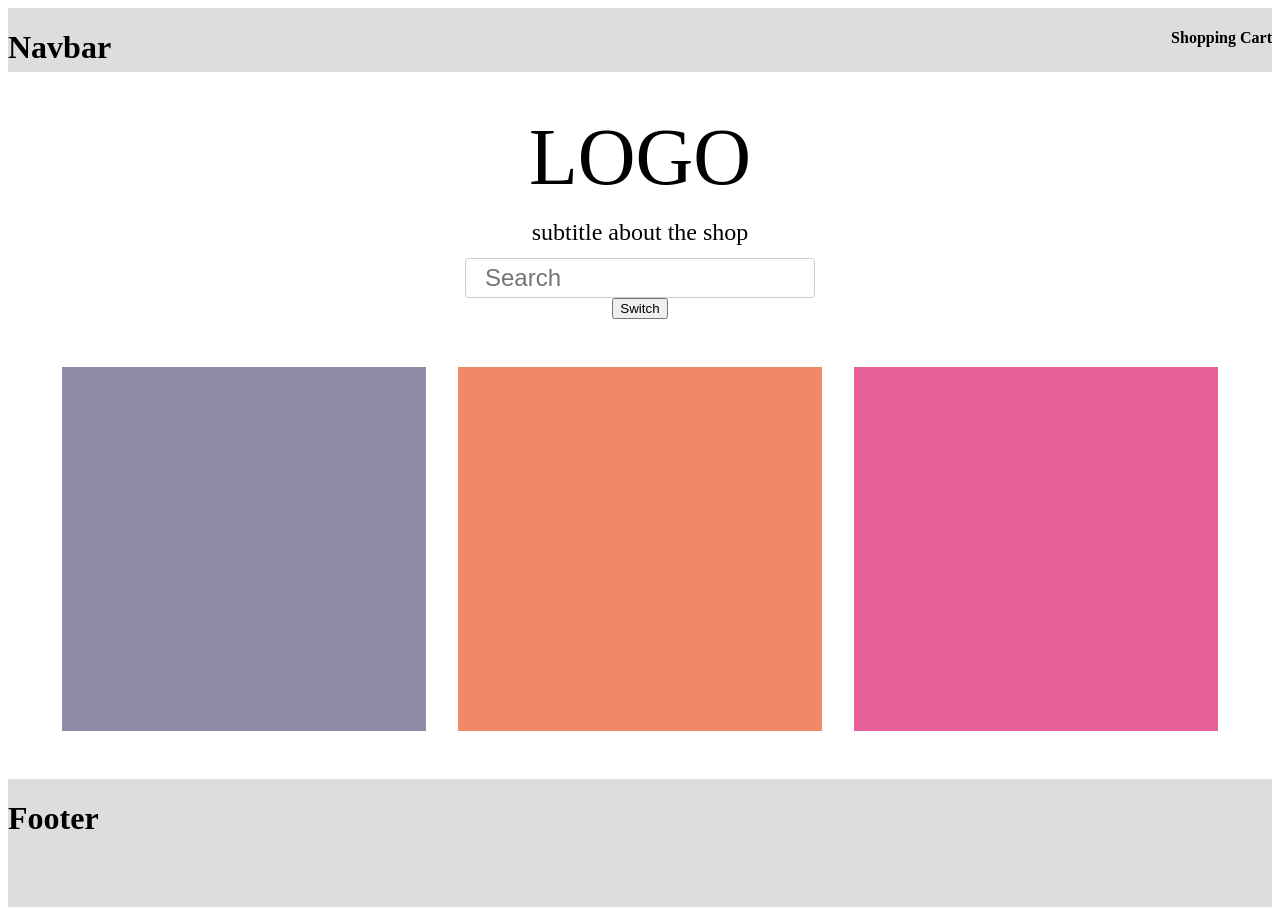
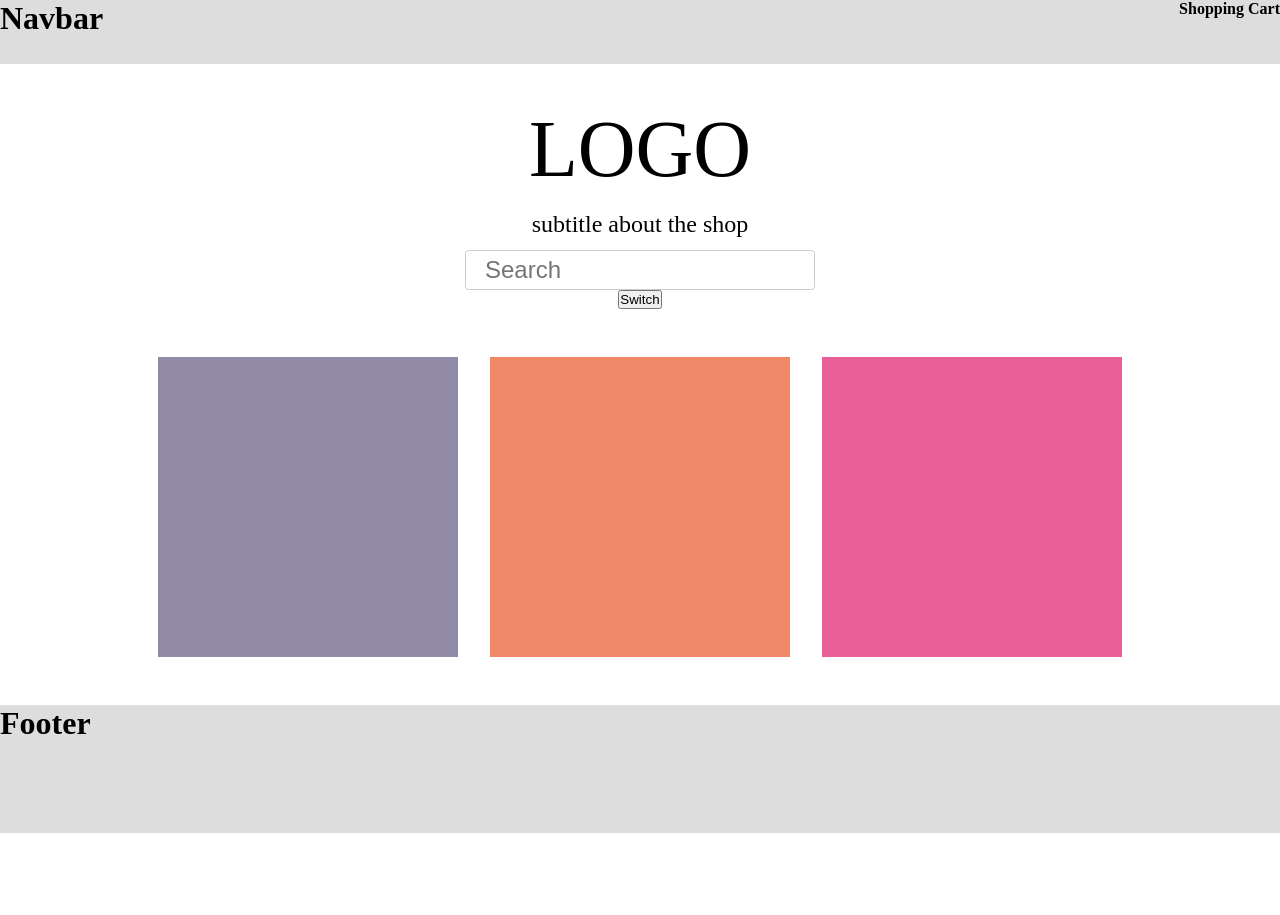
Before and after one commit to christofer41/storeFront, a React (Create React App) app in the folder React/proj/: page / in a window 1280 px wide. After the commit the page ends 833 px from the top, so only its background shows below. Built offline with nearby package versions, Linux system fonts and the light colour scheme; no server answers.

Commit message:
fix global css

```diff
--- /dev/null
+++ b/React/proj/public/global.css
@@ -0,0 +1,5 @@
+* {
+    box-sizing: border-box;
+    padding: 0;
+    margin: 0;
+}
--- a/React/proj/public/index.html
+++ b/React/proj/public/index.html
@@ -24,6 +24,8 @@
       work correctly both with client-side routing and a non-root public URL.
       Learn how to configure a non-root public URL by running `npm run build`.
     -->
+
+    <link rel="stylesheet" type="text/css" href="global.css">
     <title>React App</title>
   </head>
   <body>
```
